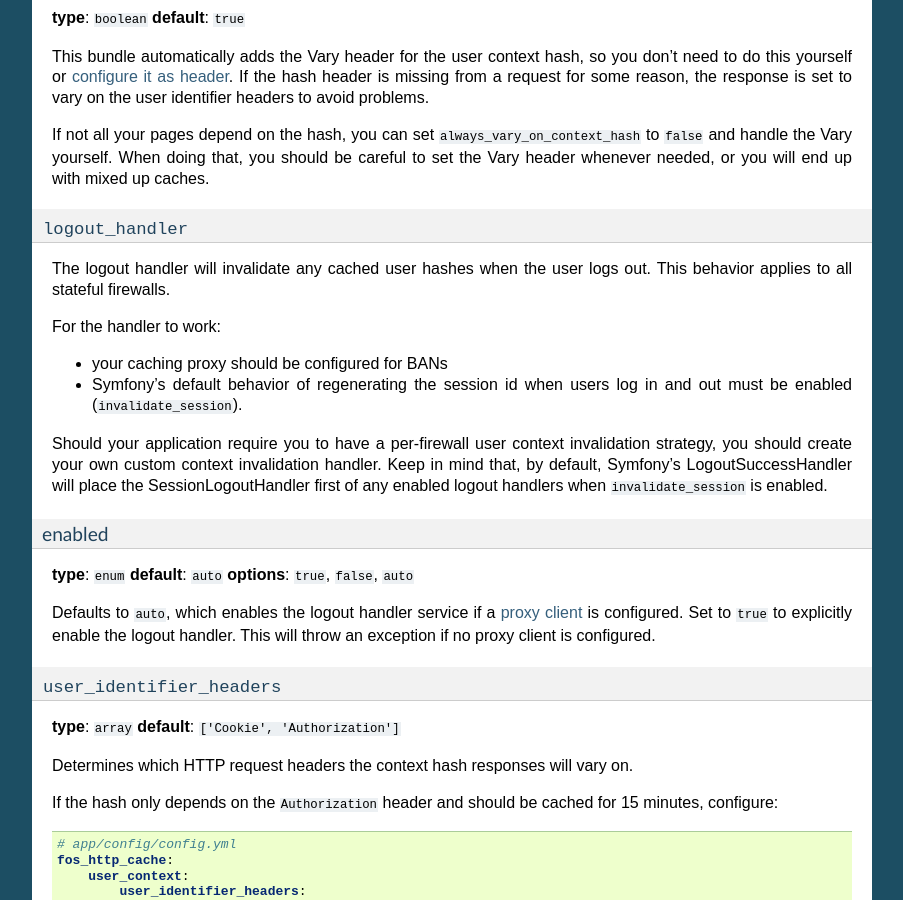
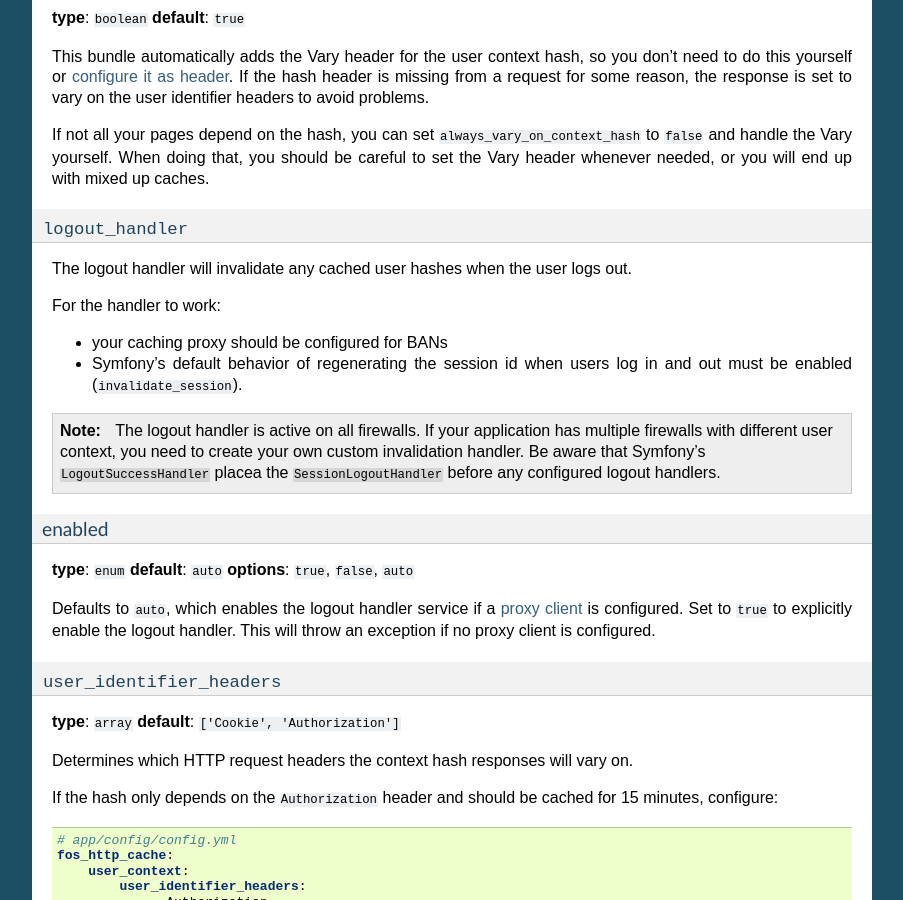
Before and after one commit to FriendsOfSymfony/FOSHttpCacheBundle, a Sphinx documentation site: the page built from Resources/doc/reference/configuration/user-context.rst, in a window 1280 px wide and 900 px high, scrolled down 2035 px. Shown: the whole window, without its empty margins (198-1101 px from the left). Built offline with Sphinx 7.4.7, drawn with Linux system fonts in a browser that asks for light colours.

Commit message:
update documentation

```diff
--- a/Resources/doc/reference/configuration/user-context.rst
+++ b/Resources/doc/reference/configuration/user-context.rst
@@ -139,7 +139,7 @@ or you will end up with mixed up caches.
 ~~~~~~~~~~~~~~~~~~
 
 The logout handler will invalidate any cached user hashes when the user logs
-out. This behavior applies to all stateful firewalls.
+out.
 
 For the handler to work:
 
@@ -147,10 +147,11 @@ For the handler to work:
 * Symfony’s default behavior of regenerating the session id when users log in
   and out must be enabled (``invalidate_session``).
 
-Should your application require you to have a per-firewall user context invalidation
-strategy, you should create your own custom context invalidation handler.  Keep in mind that,
-by default, Symfony's LogoutSuccessHandler will place the SessionLogoutHandler first of any
-enabled logout handlers when ``invalidate_session`` is enabled.
+.. note::
+    The logout handler is active on all firewalls.  If your application has multiple firewalls
+    with different user context, you need to create your own custom invalidation handler. Be
+    aware that Symfony's ``LogoutSuccessHandler`` placea the ``SessionLogoutHandler`` before
+    any configured logout handlers.
 
 enabled
 """""""
```
Also changed, not shown: CHANGELOG.md (+3 -3 lines).
